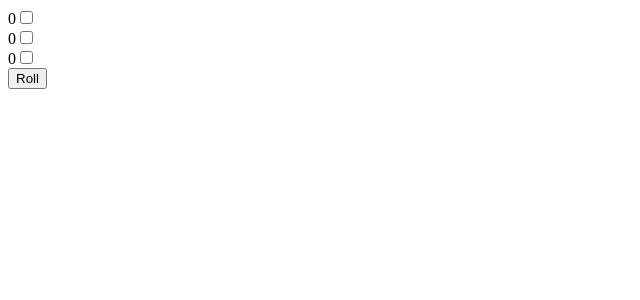
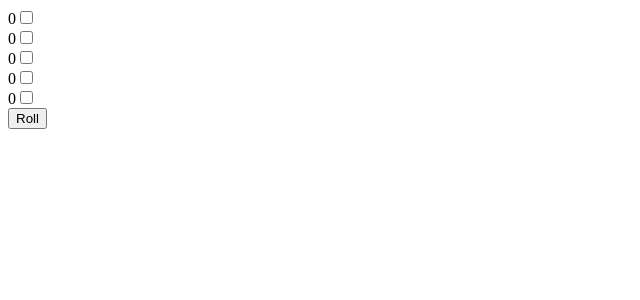
Before and after one commit to oliver-norden/react-redux-yatzy, a React (Create React App) app: page / in a window 1280 px wide. Shown: the top 300 px of the page, without its empty margins (0-640 px from the left). Built offline with nearby package versions, Linux system fonts and the light colour scheme; the HTML template or start-up script is replaced by a standard one.

Commit message:
Dice optimization

```diff
--- a/src/components/Dice.js
+++ b/src/components/Dice.js
@@ -16,6 +16,16 @@ class Dice extends Component {
             },
             {
                 id: 'dice3',
+                saved: false,
+                val: 0
+            },
+            {
+                id: 'dice4',
+                saved: false,
+                val: 0
+            },
+            {
+                id: 'dice5',
                 saved: false,
                 val: 0
             }
@@ -48,15 +58,13 @@ class Dice extends Component {
     render() {
         return (
             <div>
-                <label htmlFor='dice1'>{this.state.dice[0].val}</label>
-                <input type='checkbox' id='dice1' onChange={this.toggleDice}/>
-                <br />
-                <label htmlFor='dice2'>{this.state.dice[1].val}</label>
-                <input type='checkbox' id='dice2' onChange={this.toggleDice}/>
-                <br />
-                <label htmlFor='dice3'>{this.state.dice[2].val}</label>
-                <input type='checkbox' id='dice3' onChange={this.toggleDice}/>
-                <br />
+                {this.state.dice.map(dice =>
+                    <div key={dice.id}>
+                        <label htmlFor={dice.id}>{dice.val}</label>
+                        <input type='checkbox' id={dice.id} onChange={this.toggleDice}/>
+                        <br />
+                    </div>
+                )}
                 <button onClick={this.roll}>Roll</button>
             </div>
         )
```
